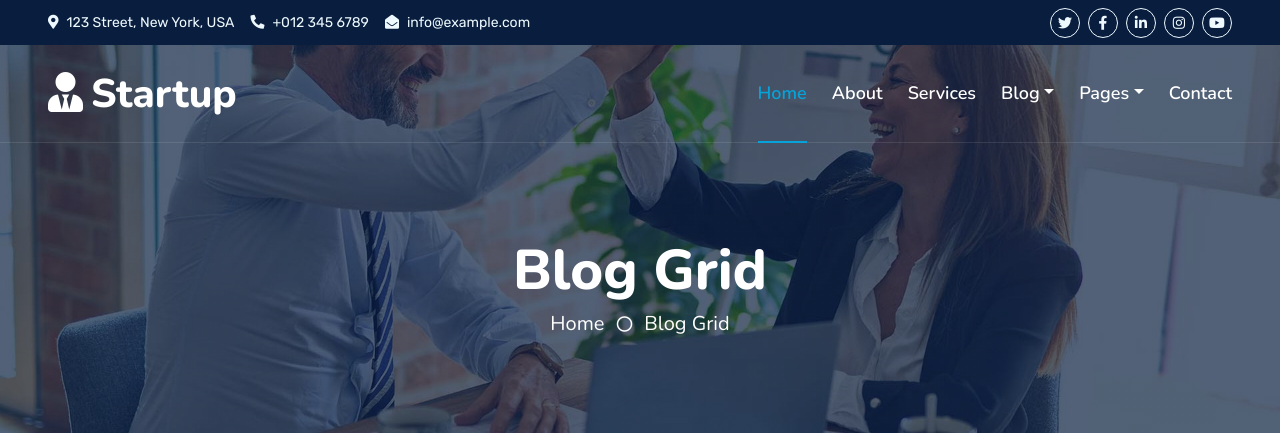
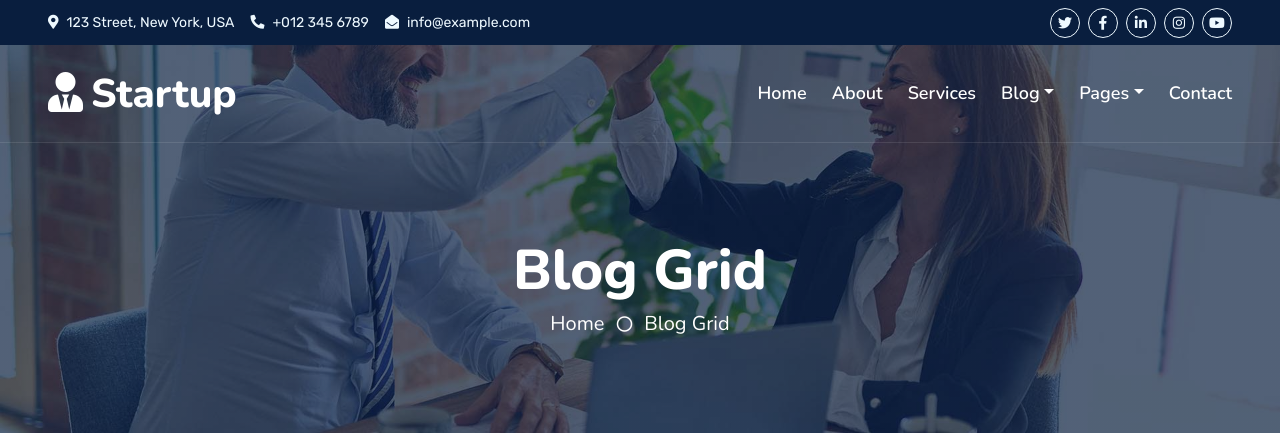
Before and after one commit to atul8727/wabwaynew, a PHP site: page /blog.php in a window 1280 px wide. Shown: the top 437 px of the page. Run offline with PHP 8.4, Linux system fonts and the light colour scheme; some libraries are stand-ins or nearby versions.

Commit message:
updated active tab

```diff
--- a/blog.php
+++ b/blog.php
@@ -2,7 +2,7 @@
 <html lang="en">
 
 <head>
-<?php include "components/headtag.php" ?>
+    <?php include "components/headtag.php" ?>
 </head>
 
 <body>
@@ -395,7 +395,7 @@
     <a href="#" class="btn btn-lg btn-primary btn-lg-square rounded back-to-top"><i class="bi bi-arrow-up"></i></a>
 
 
-<?php include "components/script.php" ?>
+    <?php include "components/script.php" ?>
 
 </body>
 
--- a/components/nav.php
+++ b/components/nav.php
@@ -1,3 +1,6 @@
+<?php
+$activePage = basename($_SERVER['PHP_SELF'], ".php");
+ ?>
 <nav class="navbar navbar-expand-lg navbar-dark px-5 py-3 py-lg-0">
             <a href="index.php" class="navbar-brand p-0">
                 <h1 class="m-0"><i class="fa fa-user-tie me-2"></i>Startup</h1>
@@ -7,9 +10,9 @@
             </button>
             <div class="collapse navbar-collapse" id="navbarCollapse">
                 <div class="navbar-nav ms-auto py-0">
-                    <a href="index.php" class="nav-item nav-link active">Home</a>
-                    <a href="about.php" class="nav-item nav-link">About</a>
-                    <a href="service.php" class="nav-item nav-link">Services</a>
+                    <a href="index.php" class="nav-item nav-link <?= ($activePage == 'index') ? 'active':''; ?>">Home</a>
+                    <a href="about.php" class="nav-item nav-link <?= ($activePage == 'about') ? 'active':''; ?>">About</a>
+                    <a href="service.php" class="nav-item nav-link <?= ($activePage == 'service') ? 'active':''; ?>">Services</a>
                     <div class="nav-item dropdown">
                         <a href="#" class="nav-link dropdown-toggle" data-bs-toggle="dropdown">Blog</a>
                         <div class="dropdown-menu m-0">
@@ -27,7 +30,7 @@
                             <a href="quote.php" class="dropdown-item">Free Quote</a>
                         </div>
                     </div>
-                    <a href="contact.php" class="nav-item nav-link">Contact</a>
+                    <a href="contact.php" class="nav-item nav-link <?= ($activePage == 'contact') ? 'active':''; ?>">Contact</a>
                 </div>
 
             </div>
```
